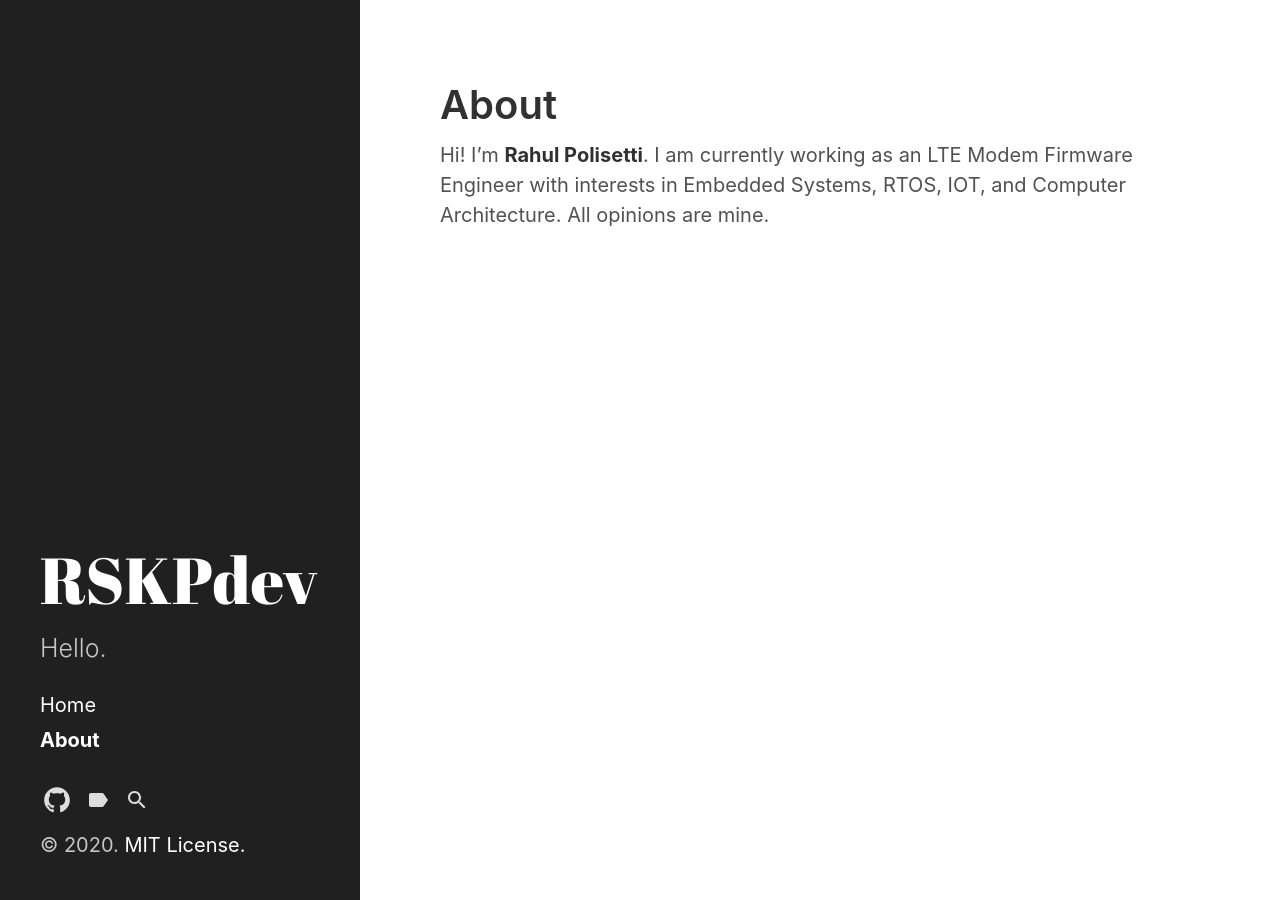
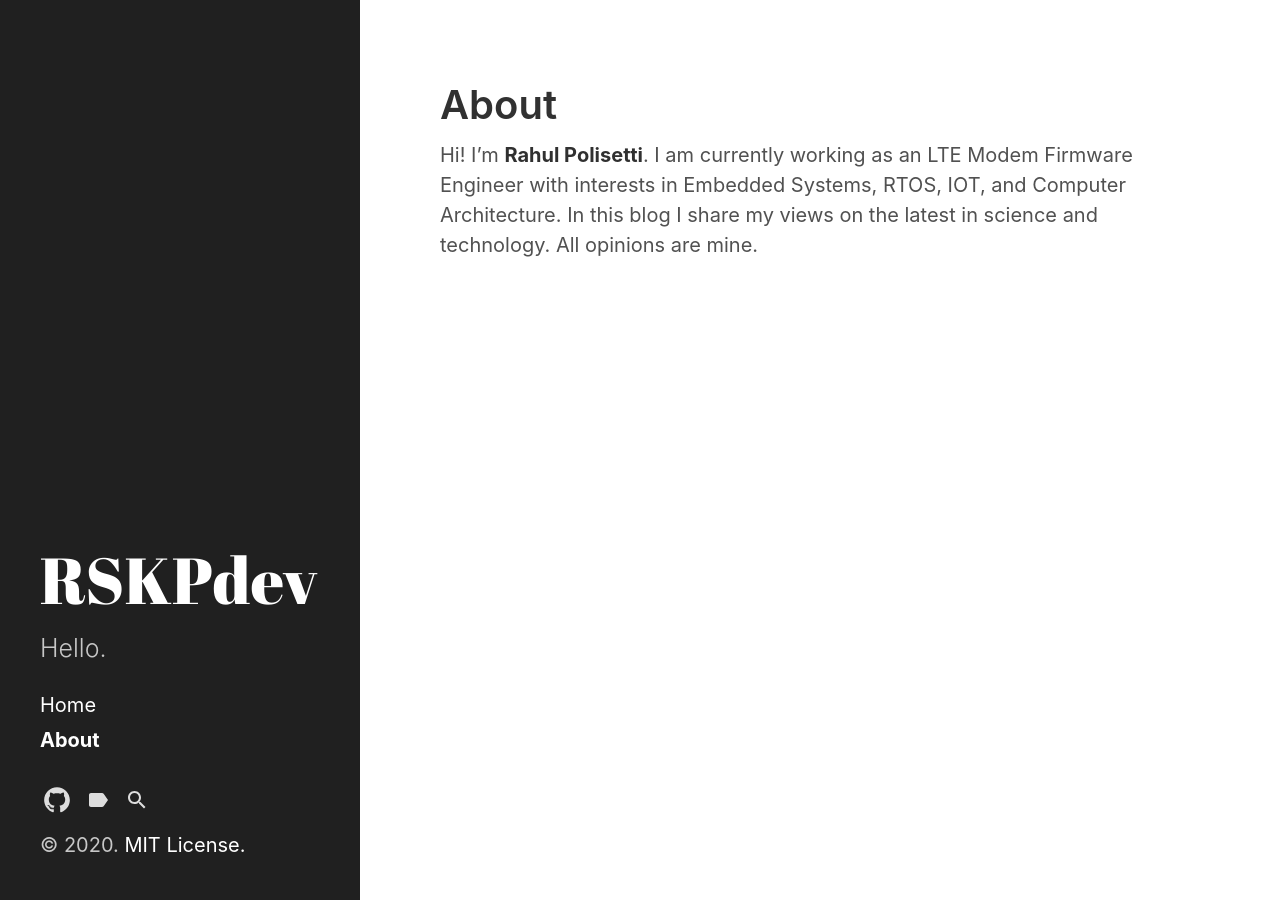
Before and after one commit to rskpdev/rskpdev.github.io, a Jekyll site: the page built from about.md, in a window 1280 px wide. Built offline with Jekyll 4.4.1, drawn with Linux system fonts in a browser that asks for light colours.

Commit message:
update about section pt2

```diff
--- a/about.md
+++ b/about.md
@@ -5,4 +5,4 @@ sidebar_link: true
 ---
 
 Hi! I'm <strong>Rahul Polisetti</strong>. I am currently working as an LTE Modem Firmware Engineer with interests in Embedded Systems, RTOS, IOT,
-and Computer Architecture. All opinions are mine.
+and Computer Architecture. In this blog I share my views on the latest in science and technology. All opinions are mine.
```
